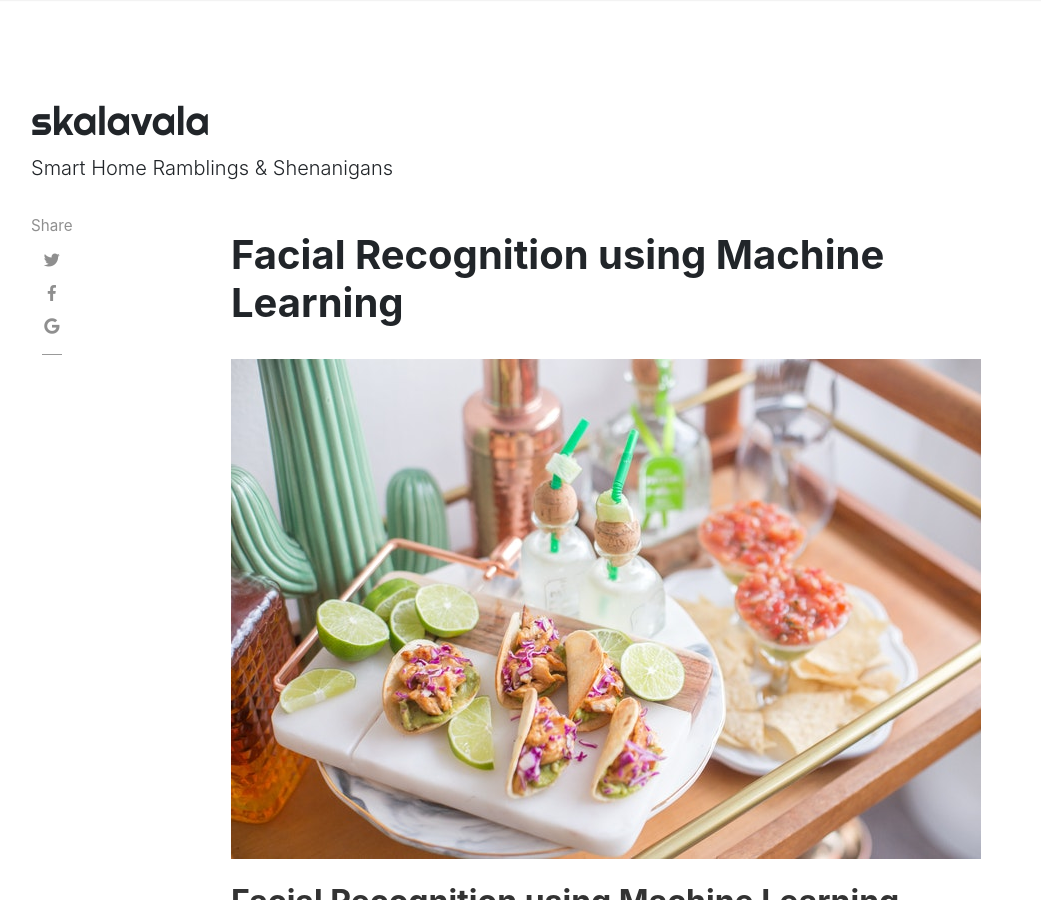
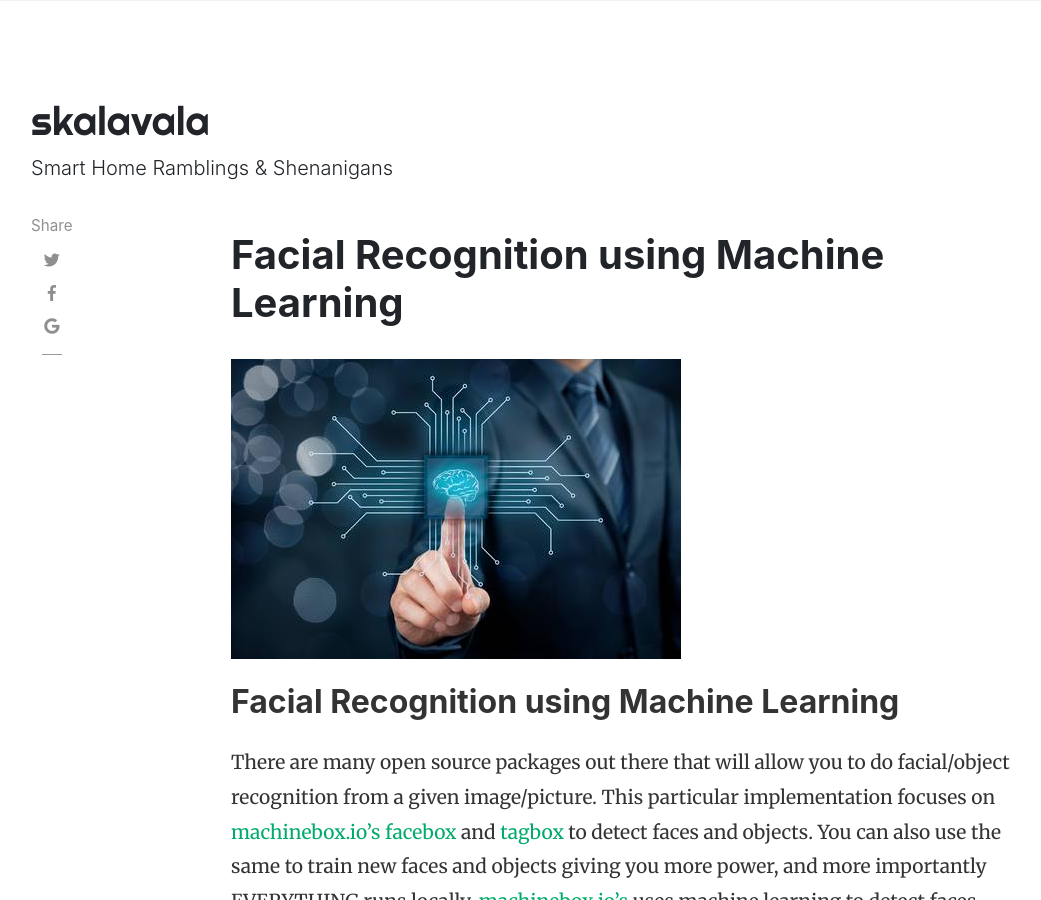
Before and after one commit to skalavala/skalavala.github.io, a Jekyll site: the page built from _posts/2018-01-11-facial-recognition.md, in a window 1280 px wide and 900 px high. Shown: the whole window, without its empty margins (54-1095 px from the left). Built offline with Jekyll 4.4.1, drawn with Linux system fonts in a browser that asks for light colours; nearby versions of some CDN libraries; comment, search, counter and statistics services are not loaded.

Commit message:
Update 2018-01-11-facial-recognition.md

```diff
--- a/_posts/2018-01-11-facial-recognition.md
+++ b/_posts/2018-01-11-facial-recognition.md
@@ -3,7 +3,7 @@ layout: post
 title:  "Facial Recognition using Machine Learning"
 author: skalavala
 categories: [ machinebox, image_processing, facebox, tagbox, docker, homeassistant, camera ]
-image: assets/images/11.jpg
+image: assets/images/machine-learning.jpg
 featured: true
 hidden: true
 ---
```
